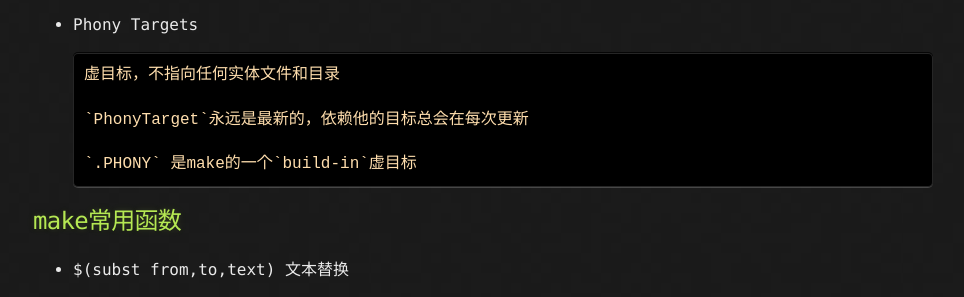
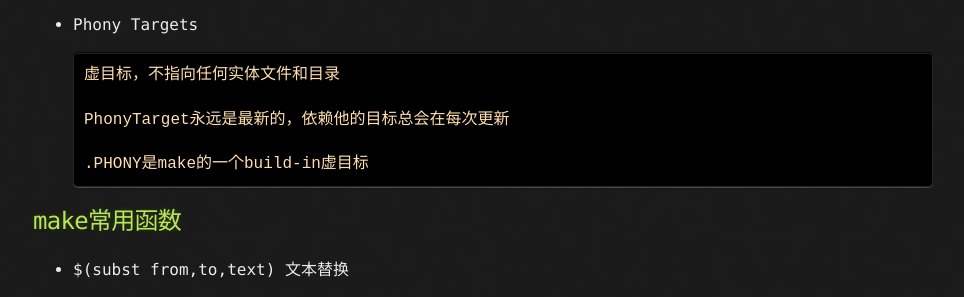
Before and after one commit to Shl4046/Shl4046.github.io, a Jekyll site: the page built from _posts/gnutools/2017-10-03-make.md, in a window 1280 px wide. Shown: the part 1192-1489 px from the top of the page, without its empty margins (162-1126 px from the left). Built offline with Jekyll 4.4.1, drawn with Linux system fonts in a browser that asks for light colours.

Commit message:
Update 2017-10-03-make.md

```diff
--- a/_posts/gnutools/2017-10-03-make.md
+++ b/_posts/gnutools/2017-10-03-make.md
@@ -48,9 +48,9 @@ date:   2017-10-03 01:53:30 -0700
 
       虚目标，不指向任何实体文件和目录
 
-      `PhonyTarget`永远是最新的，依赖他的目标总会在每次更新
+      PhonyTarget永远是最新的，依赖他的目标总会在每次更新
 
-      `.PHONY` 是make的一个`build-in`虚目标
+      .PHONY是make的一个build-in虚目标
 
 ## make常用函数
 
```
